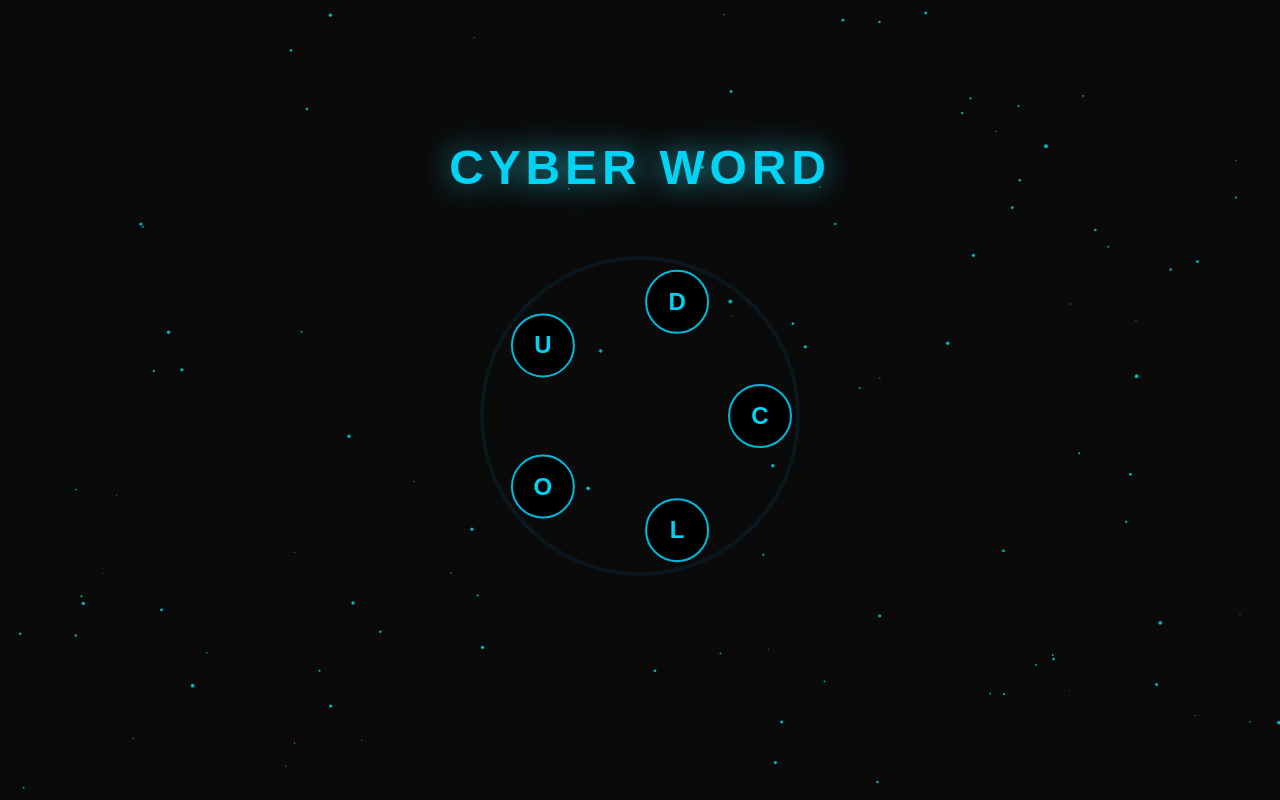
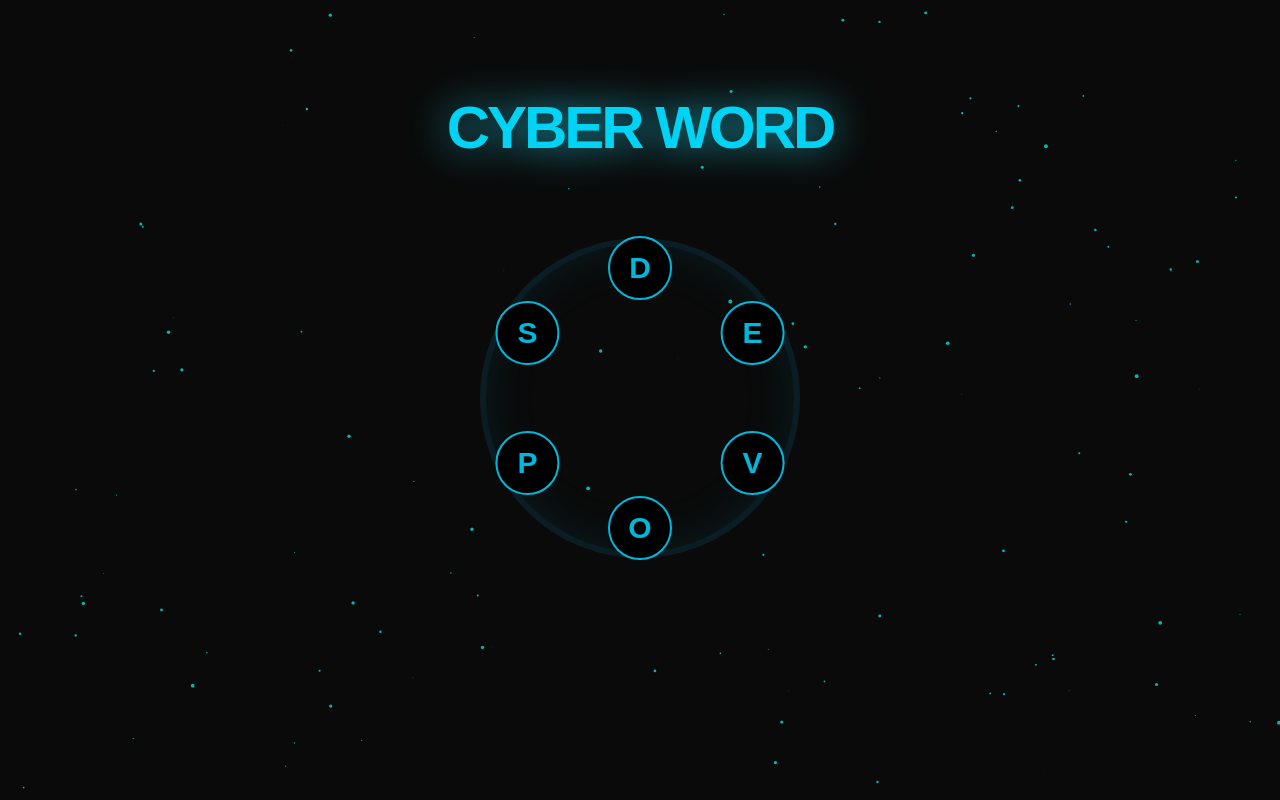
Before and after one commit to thilu99/cyber-strike-pro, a Next.js app: page /games/word in a window 1280 px wide. Built offline with nearby package versions, Linux system fonts and the light colour scheme.

Commit message:
Restoration: Returning to Letter Wheel and 3D Bowling visuals

```diff
--- a/src/app/games/word/page.tsx
+++ b/src/app/games/word/page.tsx
@@ -5,8 +5,10 @@ import { useState, useRef } from 'react';
 export default function WordGame() {
   const [selectedLetters, setSelectedLetters] = useState<string[]>([]);
   const [isDragging, setIsDragging] = useState(false);
-  const letters = ['C', 'L', 'O', 'U', 'D']; // Example letters
-  const radius = 120; // Size of the wheel
+
+  // These are the letters for your level
+  const letters = ['D', 'E', 'V', 'O', 'P', 'S'];
+  const radius = 130;
 
   const handlePointerDown = (letter: string) => {
     setIsDragging(true);
@@ -19,25 +21,23 @@ export default function WordGame() {
     }
   };
 
-  const handlePointerUp = () => {
-    setIsDragging(false);
-    // Logic to check if word is valid goes here
-  };
+  const handleStop = () => setIsDragging(false);
 
   return (
     <div
-      className="flex flex-col items-center justify-center min-h-screen bg-transparent select-none"
-      onPointerUp={handlePointerUp}
+      className="flex flex-col items-center justify-center min-h-screen bg-transparent select-none touch-none"
+      onPointerUp={handleStop}
     >
-      <h1 className="mb-16 text-5xl font-black text-cyan-400 tracking-widest drop-shadow-[0_0_15px_rgba(34,211,238,0.8)]">
+      <h1 className="mb-20 text-6xl font-black text-cyan-400 tracking-tighter drop-shadow-[0_0_20px_rgba(34,211,238,0.8)]">
         CYBER WORD
       </h1>
 
-      {/* The Letter Wheel */}
+      {/* The Letter Wheel UI */}
       <div className="relative w-80 h-80 flex items-center justify-center">
-        <div className="absolute w-full h-full border-4 border-cyan-900/20 rounded-full" />
+        <div className="absolute w-full h-full border-[6px] border-cyan-900/30 rounded-full shadow-[inset_0_0_50px_rgba(6,182,212,0.1)]" />
+
         {letters.map((letter, i) => {
-          const angle = (i / letters.length) * 2 * Math.PI;
+          const angle = (i / letters.length) * 2 * Math.PI - Math.PI / 2;
           const x = Math.cos(angle) * radius;
           const y = Math.sin(angle) * radius;
 
@@ -47,10 +47,10 @@ export default function WordGame() {
               onPointerDown={() => handlePointerDown(letter)}
               onPointerEnter={() => handlePointerEnter(letter)}
               style={{ transform: `translate(${x}px, ${y}px)` }}
-              className={`absolute w-16 h-16 rounded-full border-2 flex items-center justify-center text-2xl font-bold transition-all
+              className={`absolute w-16 h-16 rounded-full border-2 flex items-center justify-center text-3xl font-black transition-all duration-75 cursor-pointer
                 ${selectedLetters.includes(letter)
-                  ? 'bg-cyan-500 border-white text-white shadow-[0_0_30px_rgba(6,182,212,1)] scale-110'
-                  : 'bg-black border-cyan-500 text-cyan-400 hover:border-white'}`}
+                  ? 'bg-cyan-500 border-white text-white shadow-[0_0_40px_rgba(6,182,212,1)] scale-125'
+                  : 'bg-black border-cyan-500 text-cyan-500 hover:border-cyan-300'}`}
             >
               {letter}
             </div>
@@ -58,7 +58,7 @@ export default function WordGame() {
         })}
       </div>
 
-      <div className="mt-20 text-4xl font-mono text-cyan-300 tracking-[0.5em] uppercase">
+      <div className="mt-24 h-12 text-5xl font-mono text-cyan-300 tracking-[0.4em] uppercase font-bold">
         {selectedLetters.join("")}
       </div>
     </div>
--- a/src/components/bowling/BowlingScene.tsx
+++ b/src/components/bowling/BowlingScene.tsx
@@ -1,22 +1,22 @@
 'use client'
 import { Canvas, useFrame } from '@react-three/fiber';
-import { Physics, useSphere, usePlane, useBox } from '@react-three/cannon';
+import { Physics, useSphere, usePlane } from '@react-three/cannon';
 import { useRef, Suspense } from 'react';
 
 function Ball() {
   const [ref, api] = useSphere(() => ({ mass: 1, position: [0, 0.5, 10] }));
 
   useFrame((state) => {
-    // Ball follows mouse X position
-    const x = (state.mouse.x * window.innerWidth) / 200;
+    // Standard desktop mouse follow
+    const x = state.mouse.x * 5;
     api.position.set(x, 0.5, 10);
-    api.velocity.set(0, 0, -10); // Constant forward roll
+    api.velocity.set(0, 0, -10);
   });
 
   return (
     <mesh ref={ref as any} castShadow>
       <sphereGeometry args={[0.5, 32, 32]} />
-      <meshStandardMaterial color="cyan" emissive="cyan" emissiveIntensity={0.5} />
+      <meshStandardMaterial color="#22d3ee" emissive="#22d3ee" emissiveIntensity={0.8} />
     </mesh>
   );
 }
@@ -25,7 +25,7 @@ function Lane() {
   const [ref] = usePlane(() => ({ rotation: [-Math.PI / 2, 0, 0] }));
   return (
     <mesh ref={ref as any} receiveShadow>
-      <planeGeometry args={[10, 100]} />
+      <planeGeometry args={[12, 100]} />
       <meshStandardMaterial color="#050505" />
     </mesh>
   );
@@ -34,9 +34,9 @@ function Lane() {
 export default function BowlingScene() {
   return (
     <div className="h-screen w-full bg-black">
-      <Canvas shadows camera={{ position: [0, 5, 20], fov: 45 }}>
+      <Canvas shadows camera={{ position: [0, 6, 20], fov: 45 }}>
         <ambientLight intensity={0.5} />
-        <pointLight position={[10, 10, 10]} castShadow />
+        <pointLight position={[10, 10, 10]} intensity={2} castShadow />
         <Suspense fallback={null}>
           <Physics gravity={[0, -9.81, 0]}>
             <Ball />
```
